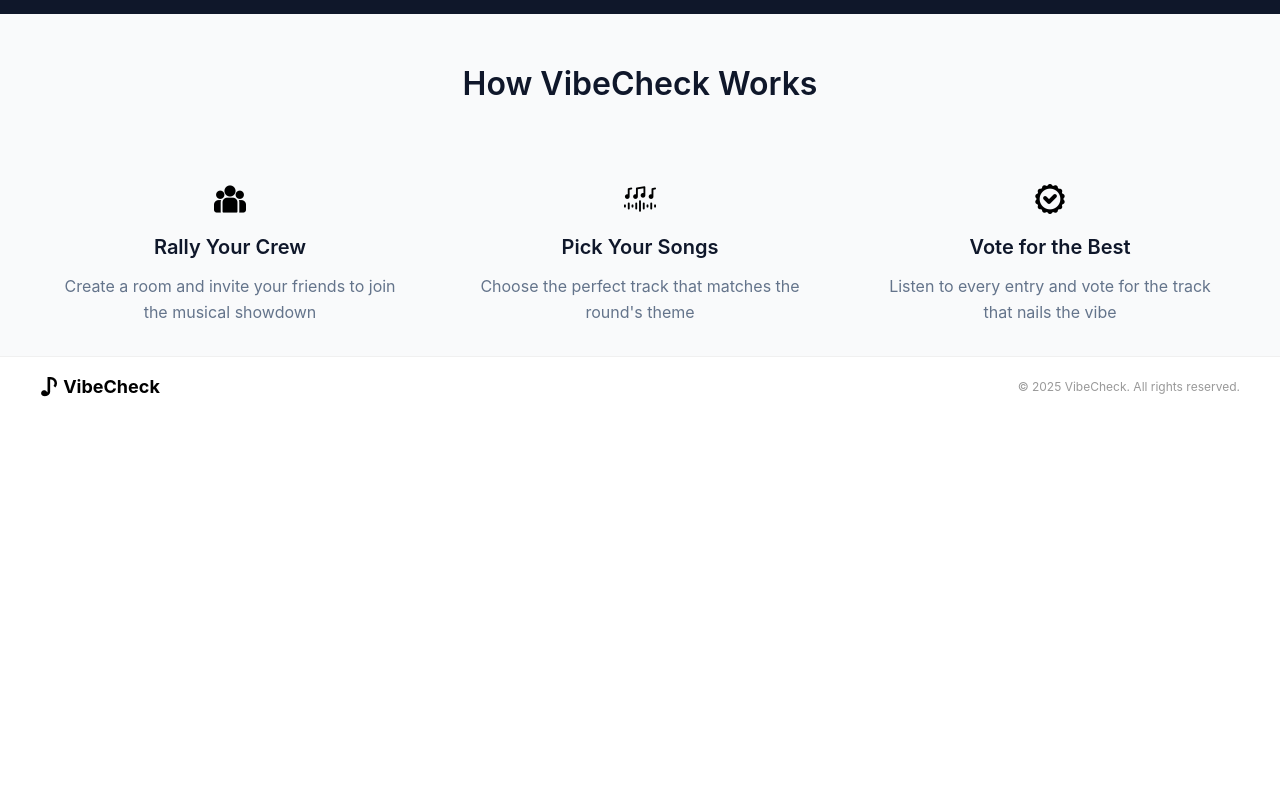
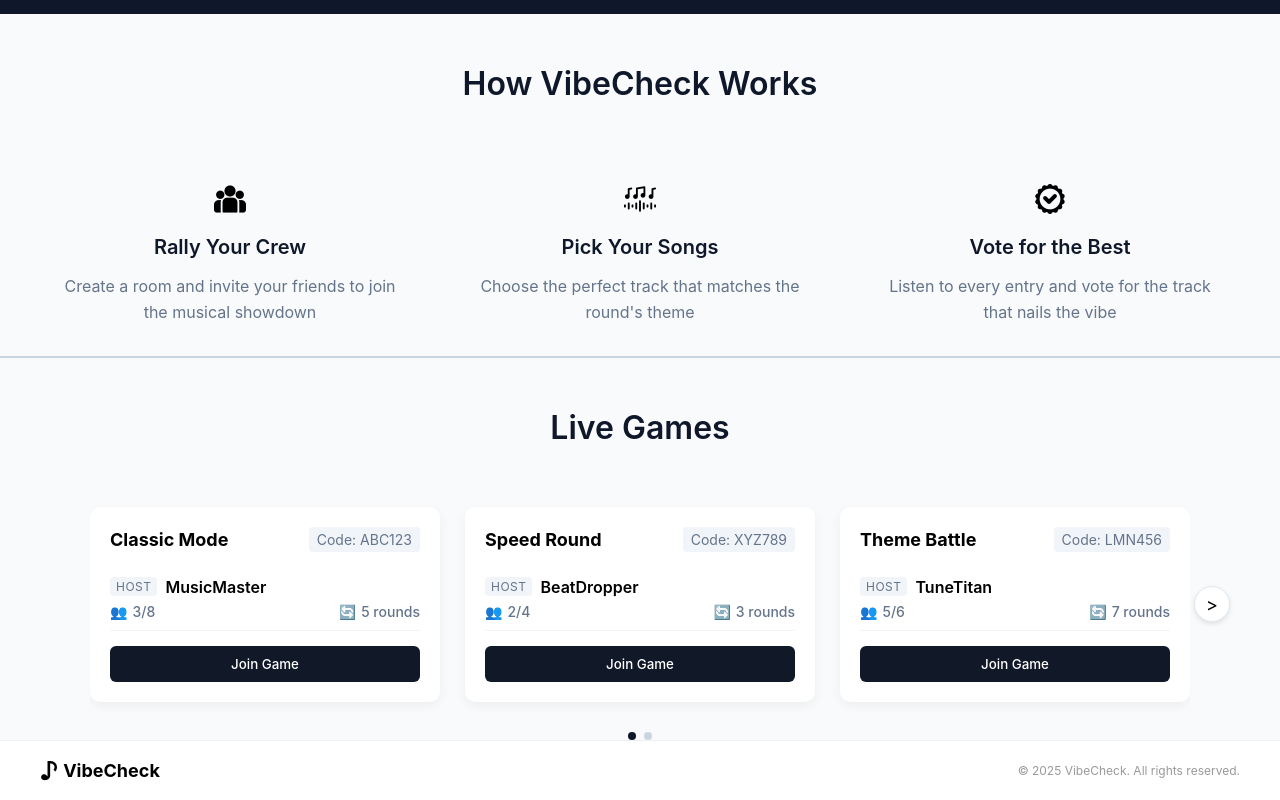
Before and after one commit to RazvanGolan/VibeCheck, a React (Create React App) app in the folder vibecheck-frontend/: page / in a window 1280 px wide. Shown: the part 426-1226 px from the top of the page. Before the commit the page ends 842 px from the top, so only its background shows below. Built offline with nearby package versions, Linux system fonts and the light colour scheme.

Commit message:
live games

```diff
--- a/vibecheck-frontend/src/components/MainPage.css
+++ b/vibecheck-frontend/src/components/MainPage.css
@@ -107,9 +107,174 @@
     line-height: 1.6;
 }
 
+.live-games {
+    border-top: 2px solid #cbd5e1;
+}
+
+.games-carousel {
+    display: flex;
+    align-items: center;
+    position: relative;
+    max-width: 1200px;
+    margin: 0 auto;
+    padding: 0 50px;
+}
+
+.games-container {
+    display: flex;
+    flex-direction: row;
+    justify-content: space-between;
+    gap: 20px;
+    width: 100%;
+    overflow-x: auto;
+    padding: 10px 0;
+}
+
+.game-card {
+    flex: 1;
+    min-width: 250px;
+    max-width: 350px;
+    background-color: white;
+    border-radius: 10px;
+    box-shadow: 0 4px 12px rgba(0, 0, 0, 0.05);
+    padding: 20px;
+}
+
+.game-header {
+    display: flex;
+    justify-content: space-between;
+    align-items: center;
+    margin-bottom: 15px;
+}
+
+.game-header h3 {
+    font-size: 18px;
+}
+
+.game-code {
+    font-size: 14px;
+    color: #64748b;
+    background-color: #f1f5f9;
+    padding: 4px 8px;
+    border-radius: 4px;
+}
+
+.game-details {
+    margin-bottom: 15px;
+    padding: 10px 0;
+    border-bottom: 1px solid #f1f5f9;
+}
+
+.host-info {
+    margin-bottom: 6px;
+    display: flex;
+    align-items: center;
+}
+
+.host-label {
+    font-size: 12px;
+    text-transform: uppercase;
+    letter-spacing: 0.5px;
+    background-color: #f1f5f9;
+    color: #64748b;
+    padding: 2px 6px;
+    border-radius: 4px;
+    margin-right: 8px;
+}
+
+.host-name {
+    font-weight: 600;
+}
+
+.game-stats {
+    display: flex;
+    justify-content: space-between;
+}
+
+.stat-item {
+    display: flex;
+    align-items: center;
+}
+
+.stat-icon {
+    margin-right: 5px;
+    font-size: 14px;
+}
+
+.stat-value {
+    color: #64748b;
+    font-size: 14px;
+    font-weight: 500;
+}
+
+.join-button {
+    background-color: #111828;
+    color: white;
+    border: none;
+    padding: 10px 20px;
+    border-radius: 6px;
+    font-weight: 500;
+    width: 100%;
+    cursor: pointer;
+    transition: background-color 0.2s;
+}
+
+.carousel-arrow {
+    position: absolute;
+    top: 50%;
+    transform: translateY(-50%);
+    width: 36px;
+    height: 36px;
+    border-radius: 50%;
+    background-color: white;
+    border: 1px solid #e2e8f0;
+    display: flex;
+    justify-content: center;
+    align-items: center;
+    font-size: 18px;
+    cursor: pointer;
+    box-shadow: 0 2px 5px rgba(0, 0, 0, 0.1);
+}
+
+.carousel-arrow:hover {
+    background-color: #f8fafc;
+}
+
+.carousel-arrow.left {
+    left: 10px;
+}
+
+.carousel-arrow.right {
+    right: 10px;
+}
+
+.pagination-dots {
+    display: flex;
+    justify-content: center;
+    margin-top: 20px;
+    gap: 8px;
+}
+
+.dot {
+    width: 8px;
+    height: 8px;
+    border-radius: 50%;
+    background-color: #cbd5e1;
+    cursor: pointer;
+}
+
+.dot.active {
+    background-color: #0f172a;
+}
+
 @media screen and (max-width: 768px) {
     .steps-container {
         flex-direction: column;
+    }
+
+    .games-container {
+        flex-direction: column;
+        align-items: center;
     }
 }
 
--- a/vibecheck-frontend/src/components/MainPage.jsx
+++ b/vibecheck-frontend/src/components/MainPage.jsx
@@ -1,8 +1,67 @@
 import './MainPage.css';
 import { useAuth } from '../context/AuthProvider';
+import { useState } from 'react';
 
 function MainPage() {
     const { isAuthenticated, user } = useAuth();
+    const [currentPage, setCurrentPage] = useState(0);
+
+    // Mock games data - this would come from your SignalR hub
+    const mockGames = [
+        {
+            id: 'game-1',
+            gameMode: 'Classic Mode',
+            playerCount: 3,
+            maxPlayers: 8,
+            rounds: 5,
+            code: 'ABC123',
+            hostName: 'MusicMaster'
+        },
+        {
+            id: 'game-2',
+            gameMode: 'Speed Round',
+            playerCount: 2,
+            maxPlayers: 4,
+            rounds: 3,
+            code: 'XYZ789',
+            hostName: 'BeatDropper'
+        },
+        {
+            id: 'game-3',
+            gameMode: 'Theme Battle',
+            playerCount: 5,
+            maxPlayers: 6,
+            rounds: 7,
+            code: 'LMN456',
+            hostName: 'TuneTitan'
+        },
+        {
+            id: 'game-4',
+            gameMode: 'Classic Mode',
+            playerCount: 4,
+            maxPlayers: 8,
+            rounds: 5,
+            code: 'PQR321',
+            hostName: 'RhythmRuler'
+        },
+    ];
+
+    // Calculate pagination
+    const gamesPerPage = 3;
+    const pageCount = Math.ceil(mockGames.length / gamesPerPage);
+    const visibleGames = mockGames.slice(
+        currentPage * gamesPerPage,
+        (currentPage + 1) * gamesPerPage
+    );
+
+    // Navigation handlers
+    const nextPage = () => {
+        setCurrentPage((prev) => (prev + 1) % pageCount);
+    };
+
+    const prevPage = () => {
+        setCurrentPage((prev) => (prev - 1 + pageCount) % pageCount);
+    };
 
     return (
         <div className="container">
@@ -40,7 +99,59 @@ function MainPage() {
                 </div>
             </div>
             <div className="live-games">
+                <h2 className="section-title">Live Games</h2>
 
+                <div className="games-carousel">
+                    {pageCount > 1 && currentPage > 0 && (
+                        <button className="carousel-arrow left" onClick={prevPage}>
+                            &lt;
+                        </button>
+                    )}
+
+                    <div className={`games-container`}>
+                        {visibleGames.map((game) => (
+                            <div className="game-card" key={game.id}>
+                                <div className="game-header">
+                                    <h3>{game.gameMode}</h3>
+                                    <span className="game-code">Code: {game.code}</span>
+                                </div>
+                                <div className="game-details">
+                                    <div className="host-info">
+                                        <span className="host-label">Host</span>
+                                        <span className="host-name">{game.hostName}</span>
+                                    </div>
+                                    <div className="game-stats">
+                                        <div className="stat-item">
+                                            <span className="stat-icon">👥</span>
+                                            <span className="stat-value">{game.playerCount}/{game.maxPlayers}</span>
+                                        </div>
+                                        <div className="stat-item">
+                                            <span className="stat-icon">🔄</span>
+                                            <span className="stat-value">{game.rounds} rounds</span>
+                                        </div>
+                                    </div>
+                                </div>
+                                <button className="join-button">Join Game</button>
+                            </div>
+                        ))}
+                    </div>
+
+                    {pageCount > 1 && currentPage < pageCount - 1 && (
+                        <button className="carousel-arrow right" onClick={nextPage}>
+                            &gt;
+                        </button>
+                    )}
+                </div>
+
+                <div className="pagination-dots">
+                    {Array.from({ length: pageCount }).map((_, index) => (
+                        <span
+                            key={index}
+                            className={`dot ${currentPage === index ? 'active' : ''}`}
+                            onClick={() => setCurrentPage(index)}
+                        />
+                    ))}
+                </div>
             </div>
             <div className="create-account">
 
```
